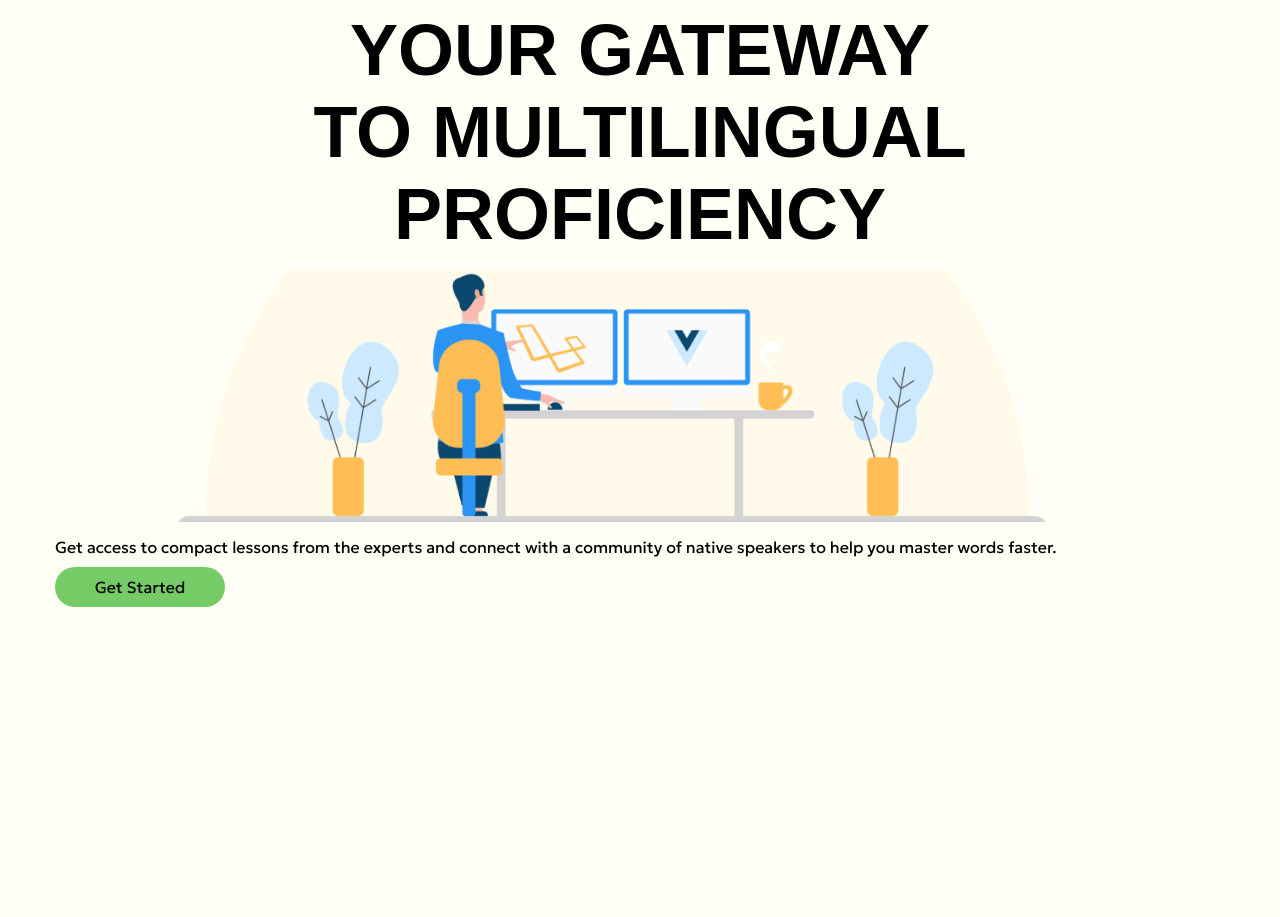
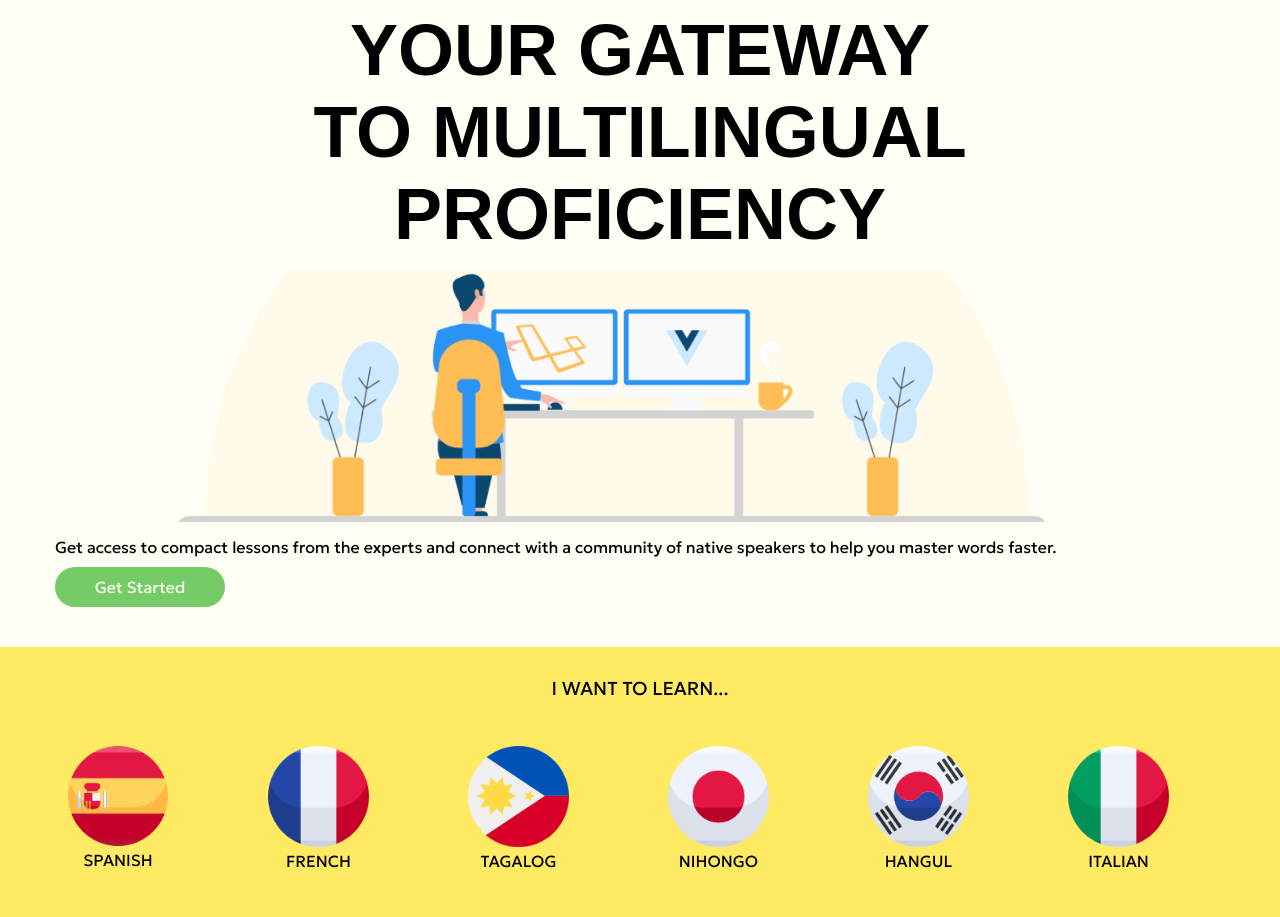
Before and after one commit to kwenox25/TUON_Language_Learning_App_OOP_ParcelJS_Dahilan_Kwency, a plain HTML site: page index.html in a window 1280 px wide. Shown: the part 86-1003 px from the top of the page. Before the commit the page ends 800 px from the top, so only its background shows below. Drawn offline with nearby package versions, Linux system fonts and the light colour scheme; a web font is replaced by a local one.

Commit message:
completed language section
I added ScrollTrigger and ScrollTo gsap for menu navigation links

```diff
--- a/index.html
+++ b/index.html
@@ -29,10 +29,12 @@
       defer
       src="https://cdnjs.cloudflare.com/ajax/libs/gsap/3.9.1/ScrollTrigger.min.js"
     ></script>
-    <script src="https://cdn.jsdelivr.net/npm/chart.js"></script>
-    <script src="
-https://cdn.jsdelivr.net/npm/chart.js@4.4.2/dist/chart.umd.min.js
-"></script>
+    <script src="https://cdnjs.cloudflare.com/ajax/libs/gsap/3.12.2/gsap.min.js"></script>
+
+    <!-- ScrollTrigger plugin -->
+    <script src="https://cdnjs.cloudflare.com/ajax/libs/gsap/3.12.2/ScrollTrigger.min.js"></script>
+    <!-- ScrollTo plugin -->
+    <script src="https://cdnjs.cloudflare.com/ajax/libs/gsap/3.12.2/ScrollToPlugin.min.js"></script>
   </head>
 
   <body data-page="home">
@@ -52,8 +54,8 @@ https://cdn.jsdelivr.net/npm/chart.js@4.4.2/dist/chart.umd.min.js
           <button id="button"></button>
           <div id="burger-con">
             <ul id="burger-menu">
-              <li><a href="index.html">Languages</a></li>
-              <li><a href="#">Why TUON?</a></li>
+              <li><a href="#languages-con">Languages</a></li>
+              <li><a href="#languages-con">Why TUON?</a></li>
               <li><a href="#">Community</a></li>
               <li><a href="#">Learn for Free</a></li>
               <li><a href="#">Get Started</a></li>
@@ -94,7 +96,68 @@ https://cdn.jsdelivr.net/npm/chart.js@4.4.2/dist/chart.umd.min.js
       <div
         class="col-span-full m-col-start-1 m-col-end-4 l-col-start-1 l-col-end-3 buttonGreen"
       >
-        Get Started
+        <a href="#">Get Started</a>
+      </div>
+    </section>
+    <section id="languages-con">
+      <div class="grid-con">
+        <div class="col-span-full">
+          <h2 class="hidden">Language Selection</h2>
+          <h3>I want to learn...</h3>
+        </div>
+        <div class="col-span-2 m-col-span-2">
+          <ul class="language-list">
+            <li>
+              <img src="images/spanish.png" alt="spanish" />
+            </li>
+            <li>Spanish</li>
+          </ul>
+        </div>
+
+        <div class="col-span-2 m-col-span-2">
+          <ul class="language-list">
+            <li>
+              <img src="images/french.png" alt="french" />
+            </li>
+            <li>french</li>
+          </ul>
+        </div>
+
+        <div class="col-span-2 m-col-span-2">
+          <ul class="language-list">
+            <li>
+              <img src="images/tagalog.png" alt="tagalog" />
+            </li>
+            <li>tagalog</li>
+          </ul>
+        </div>
+
+        <div class="col-span-2 m-col-span-2">
+          <ul class="language-list">
+            <li>
+              <img src="images/nihongo.png" alt="nihongo" />
+            </li>
+            <li>nihongo</li>
+          </ul>
+        </div>
+
+        <div class="col-span-2 m-col-span-2">
+          <ul class="language-list">
+            <li>
+              <img src="images/hangul.png" alt="hangul" />
+            </li>
+            <li>hangul</li>
+          </ul>
+        </div>
+
+        <div class="col-span-2 m-col-span-2">
+          <ul class="language-list">
+            <li>
+              <img src="images/italian.png" alt="italian" />
+            </li>
+            <li>italian</li>
+          </ul>
+        </div>
       </div>
     </section>
   </body>
--- a/js/main.js
+++ b/js/main.js
@@ -1,8 +1,5 @@
-// import { drawSVG } from "./modules/drawsvg.js";
-// import { increasingNumber } from "./modules/increasingNumber.js";
-// import { charts } from "./modules/charts.js";
-
 import { burgerMenu } from "./modules/burgermenu.js";
+import { scrollTrigger } from "./modules/scrolltrigger.js";
 
 // if (document.body.dataset.page === "home") {
 //   drawSVG();
@@ -14,3 +11,4 @@ import { burgerMenu } from "./modules/burgermenu.js";
 // }
 
 burgerMenu();
+scrollTrigger();
--- /dev/null
+++ b/js/modules/scrolltrigger.js
@@ -0,0 +1,21 @@
+export function scrollTrigger() {
+  gsap.registerPlugin(ScrollTrigger);
+  gsap.registerPlugin(ScrollToPlugin);
+
+  const navLinks = document.querySelectorAll("#main-header nav ul li a");
+
+  function scrollLink(e) {
+    e.preventDefault();
+    console.log(e.currentTarget.hash);
+    let selectedLink = e.currentTarget.hash;
+    gsap.to(window, {
+      duration: 1.2,
+      scrollTo: { y: `${selectedLink}`, offsetY: 100 },
+    });
+  }
+
+  navLinks.forEach((link) => {
+    link.addEventListener("click", scrollLink);
+  });
+  console.log("scroll to working");
+}
--- a/sass/abstracts/_variables.scss
+++ b/sass/abstracts/_variables.scss
@@ -3,4 +3,5 @@
 $primary-color: #459238;
 $secondary-color: #75cc66;
 $body-color: #fffff5;
+$yellow: #ffeb63;
 $heading-font-family: "Geologica", sans-serif;
--- a/sass/components/_header.scss
+++ b/sass/components/_header.scss
@@ -74,7 +74,7 @@
 }
 
 #burger-menu li:last-child a {
-  padding: 15px;
+  padding: 10px;
   background: a.$body-color;
   border-radius: 50px;
   text-align: center;
@@ -146,7 +146,7 @@
     margin-left: 100px;
   }
   #logo img {
-    margin-top: 15px;
+    margin-top: 13px;
   }
 
   #burger-con ul li {
--- a/sass/components/_hero.scss
+++ b/sass/components/_hero.scss
@@ -19,6 +19,19 @@
   margin-top: 10px;
   margin-bottom: 10px;
 }
+
+.buttonGreen a {
+  text-decoration: none;
+  color: a.$body-color;
+}
+
+.buttonGreen:hover {
+  background-color: a.$primary-color;
+}
+
+.buttonGreen a:hover {
+  color: a.$yellow;
+}
 @media screen and (min-width: 768px) {
   .heroHeader h2 {
     font-size: 3em;
--- a/sass/components/_index.scss
+++ b/sass/components/_index.scss
@@ -3,3 +3,4 @@
 @forward "footer";
 @forward "home";
 @forward "hero";
+@forward "language";
--- /dev/null
+++ b/sass/components/_language.scss
@@ -0,0 +1,27 @@
+@use "../abstracts" as a;
+
+#languages-con {
+  background-color: a.$yellow;
+  margin-top: 30px;
+  padding-bottom: 30px;
+}
+
+#languages-con h3 {
+  margin-top: 30px;
+  margin-bottom: 30px;
+  font-weight: normal;
+  text-align: center;
+  text-transform: uppercase;
+}
+
+.language-list {
+  text-transform: uppercase;
+  list-style: none;
+  padding: 0px;
+  text-align: center;
+  display: inline-block;
+}
+
+.language-list img {
+  max-width: 80%;
+}
```
Also changed, not shown: css/main.css, images/french.png (added), images/hangul.png (added), images/italian.png (added), images/nihongo.png (added), images/spanish.png (added), images/tagalog.png (added).
